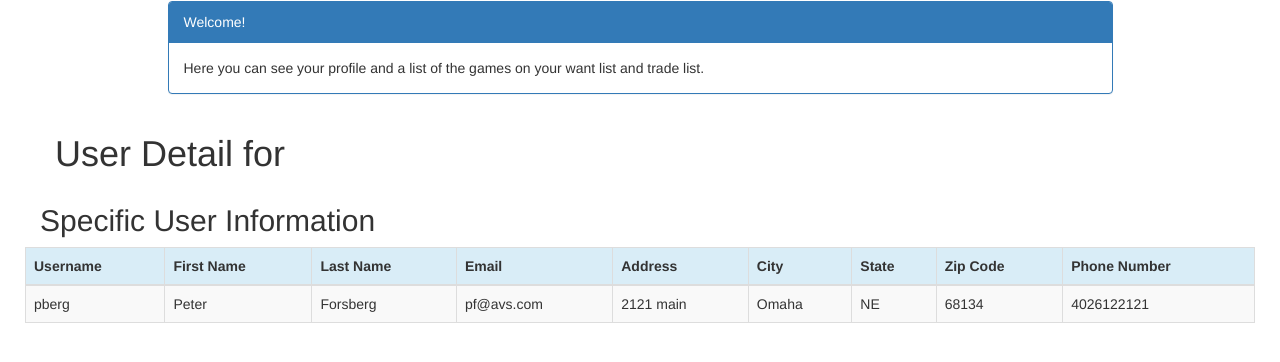
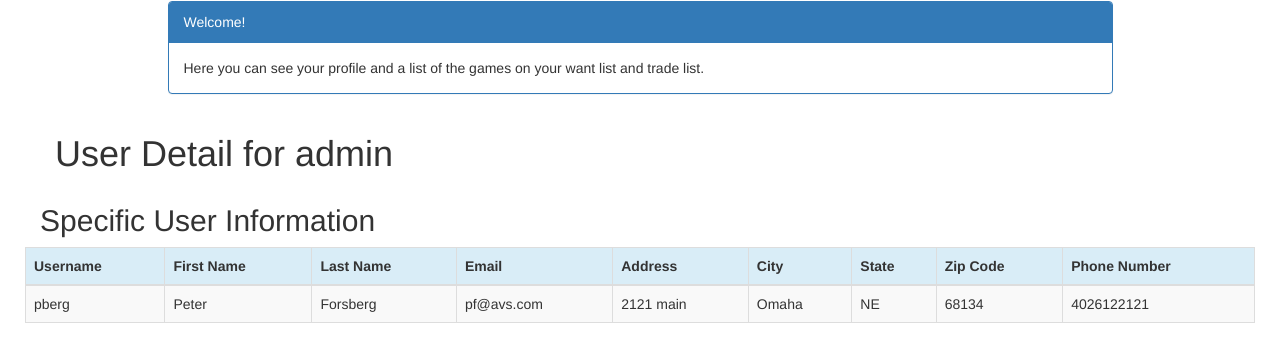
Before and after one commit to Carson402/ISQA3900-Group-9-Project, a Django app: page /user/6/detail/ in a window 1280 px wide. Shown: the part 52-414 px from the top of the page. Run offline with Django 3.2, Linux system fonts and the light colour scheme; a user stored in the database is signed in; data comes from the database, SQL or seed files in the repository; both versions use the stored data as it was after the commit; some libraries are stand-ins or nearby versions.

Commit message:
Updated user detail to display the user's name

```diff
--- a/templates/crm/user_detail.html
+++ b/templates/crm/user_detail.html
@@ -16,7 +16,7 @@
     </div>
 </div>
 <div class="row">
-  <h1 style="padding-left: 15Px">User Detail for {{ user.user_name }}</h1>
+  <h1 style="padding-left: 15Px">User Detail for {{ user.username }}</h1>
 
 
     <div class="row">
```
Also changed, not shown: db.sqlite3.
